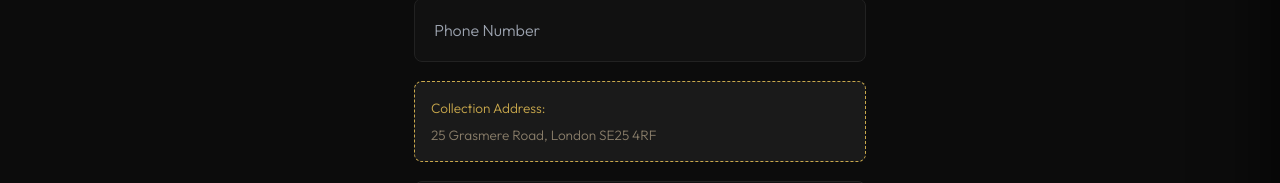
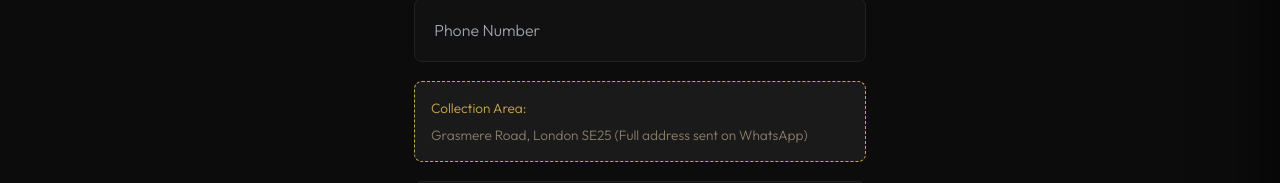
Before and after one commit to BenjaminTorto/naas-delight, a React (Vite) app: page /checkout in a window 1280 px wide. Both pictures are taken after a click on the button "Pickup". Shown: the part 474-657 px from the top of the page. Built offline with nearby package versions, Linux system fonts and the light colour scheme.

Commit message:
fix: address privacy and whatsapp logic

```diff
--- a/src/pages/Checkout.jsx
+++ b/src/pages/Checkout.jsx
@@ -3,7 +3,12 @@ import { useCart } from '../context/CartContext';
 import { useNavigate } from 'react-router-dom';
 import { supabase } from '../lib/supabase';
 
-const KITCHEN_ADDRESS = "25 Grasmere Road, London SE25 4RF";
+// 1. PUBLIC display (No house number)
+const PUBLIC_LOCATION = "Grasmere Road, London SE25 (Full address sent on WhatsApp)";
+
+// 2. PRIVATE location (Full address for the message)
+const PRIVATE_LOCATION = process.env.REACT_APP_KITCHEN_ADDRESS || "25 Grasmere Road, London SE25 4RF";
+
 const WHATSAPP_NUMBER = "447833698693";
 
 const Checkout = () => {
@@ -46,7 +51,8 @@ const Checkout = () => {
     if (serviceMethod === 'delivery') {
       text += `*Address:* ${formData.address}, ${formData.postcode}\n`;
     } else {
-      text += `*Pickup from:* ${KITCHEN_ADDRESS}\n`;
+      // Reveal the REAL address only in the WhatsApp message
+      text += `*Pickup from:* ${PRIVATE_LOCATION}\n`;
     }
 
     if (formData.instructions) {
@@ -67,15 +73,11 @@ const Checkout = () => {
     if (cart.length === 0) return;
     setIsSubmitting(true);
 
-    // 1. Generate a temporary ID and the WhatsApp link immediately
     const tempId = Math.random().toString(36).slice(2, 8).toUpperCase();
     const whatsappUrl = generateWhatsAppUrl(tempId);
 
-    // 2. TRIGGER WHATSAPP IMMEDIATELY (Before the await)
-    // This bypasses browser popup blockers which hate waiting for database calls
     window.open(whatsappUrl, '_blank');
 
-    // 3. Silent background check to Supabase
     try {
       const { data, error } = await supabase.from('orders').insert([{
         customer_name: formData.name,
@@ -88,7 +90,6 @@ const Checkout = () => {
         status: 'pending',
       }]).select();
 
-      // Use the real DB ID if available, otherwise keep tempId
       const finalId = (!error && data?.[0]?.id) ? data[0].id.toString().slice(0, 6) : tempId;
 
       navigate(`/order-confirmation/${finalId}`);
@@ -185,8 +186,8 @@ const Checkout = () => {
 
           {serviceMethod === 'pickup' && (
             <div style={{ padding: '1rem', backgroundColor: '#1a1a1a', borderRadius: '8px', border: '1px dashed #C9A84C', fontSize: '0.85rem' }}>
-              <p style={{ color: '#C9A84C', marginBottom: '0.4rem' }}>Collection Address:</p>
-              <p style={{ color: '#8A7E6A' }}>{KITCHEN_ADDRESS}</p>
+              <p style={{ color: '#C9A84C', marginBottom: '0.4rem' }}>Collection Area:</p>
+              <p style={{ color: '#8A7E6A' }}>{PUBLIC_LOCATION}</p>
             </div>
           )}
 
```
Also changed, not shown: 1 other file (tests, documents, lock files or other folders).
